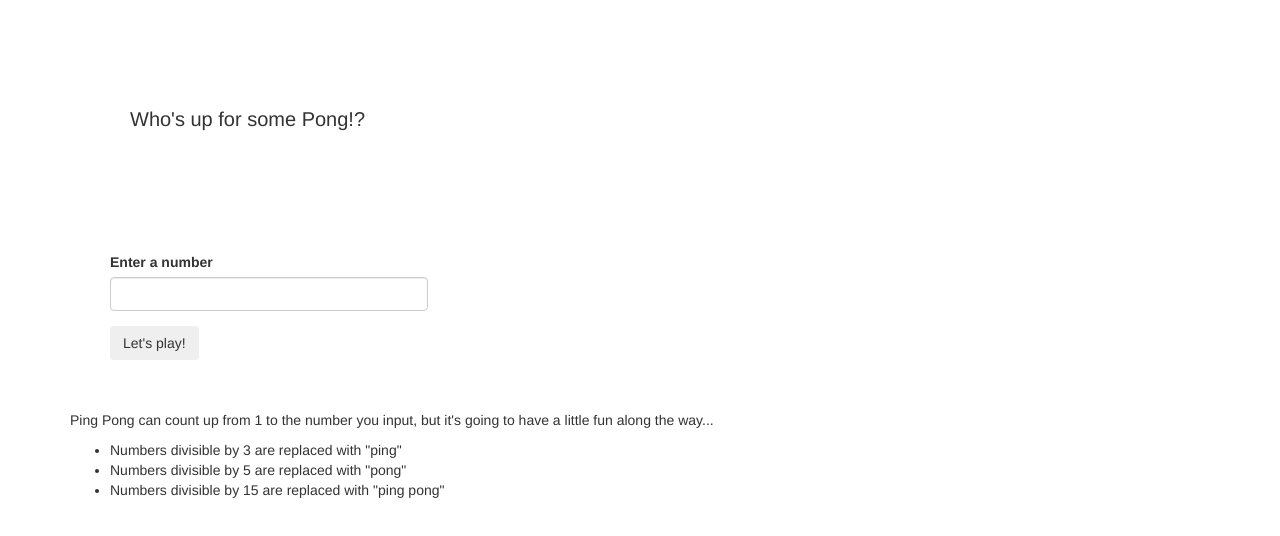
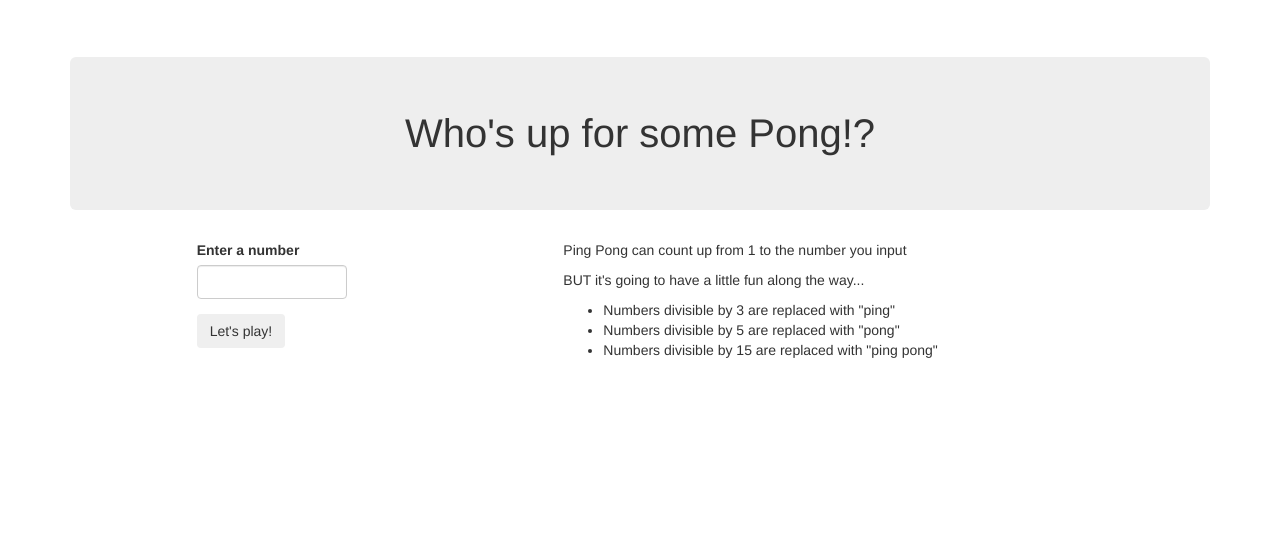
Before and after one commit to MikeAlphaBravo/ArraysandLooping, a plain HTML site: page index.html in a window 1280 px wide. Drawn offline with nearby package versions, Linux system fonts and the light colour scheme.

Commit message:
Fill in some holes in my HTML, ad rows/columns and wrap up README.

```diff
--- a/css/styles.css
+++ b/css/styles.css
@@ -1,21 +1,27 @@
 .jumbotron {
-  width: 90%;
-  font-size: 20px;
+  width: 100%;
+  text-align: center;
+  font-size: 40px;
   margin-top: 5%;
-  background: rgba(0, 0, 0, 0)
+  background: rgba(0, 0, 0, ff)
 }
 
-#blanks {
-  padding: 40px;
+.form-control {
+  width: 150px;
 }
 
-.form-group {
-  width: 30%;
-}
-
-#showAnswers {
+#results {
   display: none;
   width: 80%;
   margin-top: 2%;
+  margin-left: 100px;
+}
+
+form {
+  width: 200px;
+}
+
+.row {
+  margin-right: 20px;
   margin-left: 20px;
 }
--- a/index.html
+++ b/index.html
@@ -16,9 +16,13 @@
         Who's up for some Pong!?
         <!-- Insert image here -->
       </div>
+      <div class="row">
+        <div class="col-sm-1">
+          <!-- blank -->
+        </div>
+        <div class="col-sm-2">
           <div id="blanks">
             <form>
-
               <div class="form-group">
                 <label for="inputNumber">Enter a number</label>
                 <input id="inputNumber" class="form-control" type="text">
@@ -26,13 +30,14 @@
               <button type="submit" class="btn">Let's play!</button>
             </form>
           </div>
-      <div id="results">
-        <div class="list" id="answer">
-          <ul id="unorderedList">
-          </ul>
         </div>
+        <div class="col-sm-2">
+          <!-- blank -->
+        </div>
+        <div class="col-sm-7">
           <div class="list">
-          <p>Ping Pong can count up from 1 to the number you input, but it's going to have a little fun along the way...</p>
+            <p>Ping Pong can count up from 1 to the number you input</p>
+            <p>BUT it's going to have a little fun along the way...</p>
             <ul>
               <li>Numbers divisible by 3 are replaced with "ping"</li>
               <li>Numbers divisible by 5 are replaced with "pong"</li>
@@ -41,5 +46,12 @@
           </div>
         </div>
       </div>
+      <div id="results">
+        <div class="list" id="answer">
+          <ul id="unorderedList">
+          </ul>
+        </div>
+      </div>
+    </div>
   </body>
 </html>
--- a/js/scripts.js
+++ b/js/scripts.js
@@ -25,7 +25,7 @@ $(document).ready(function() {
     } else if (userInput <= 0) {
       alert("Enter a number higher than 0!");
     } else {
-      $("#results").show("slow");
+      $("#results").show();
     };
     conditional(userInput);
     event.preventDefault();
```
Also changed, not shown: 1 other file. Lines whose indentation alone changed are shown as unchanged.
